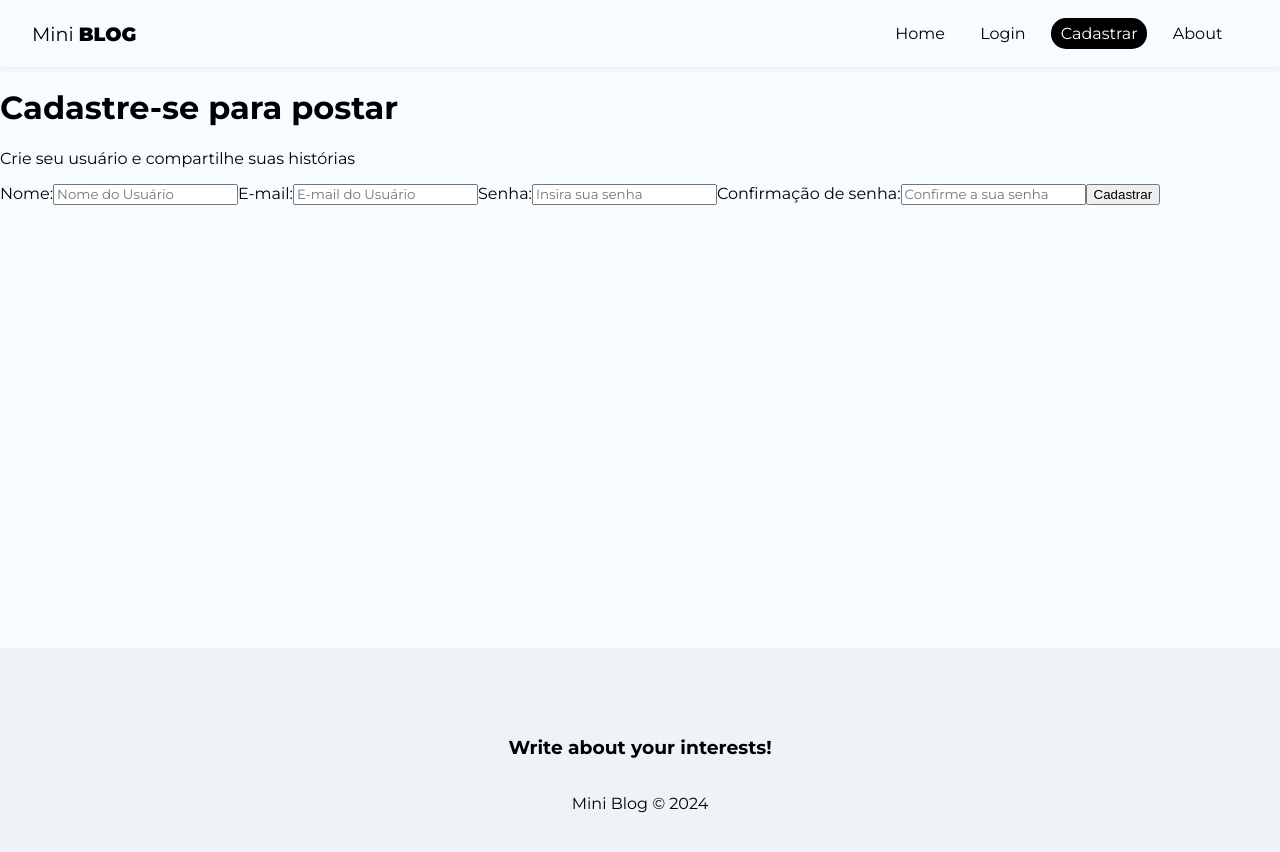
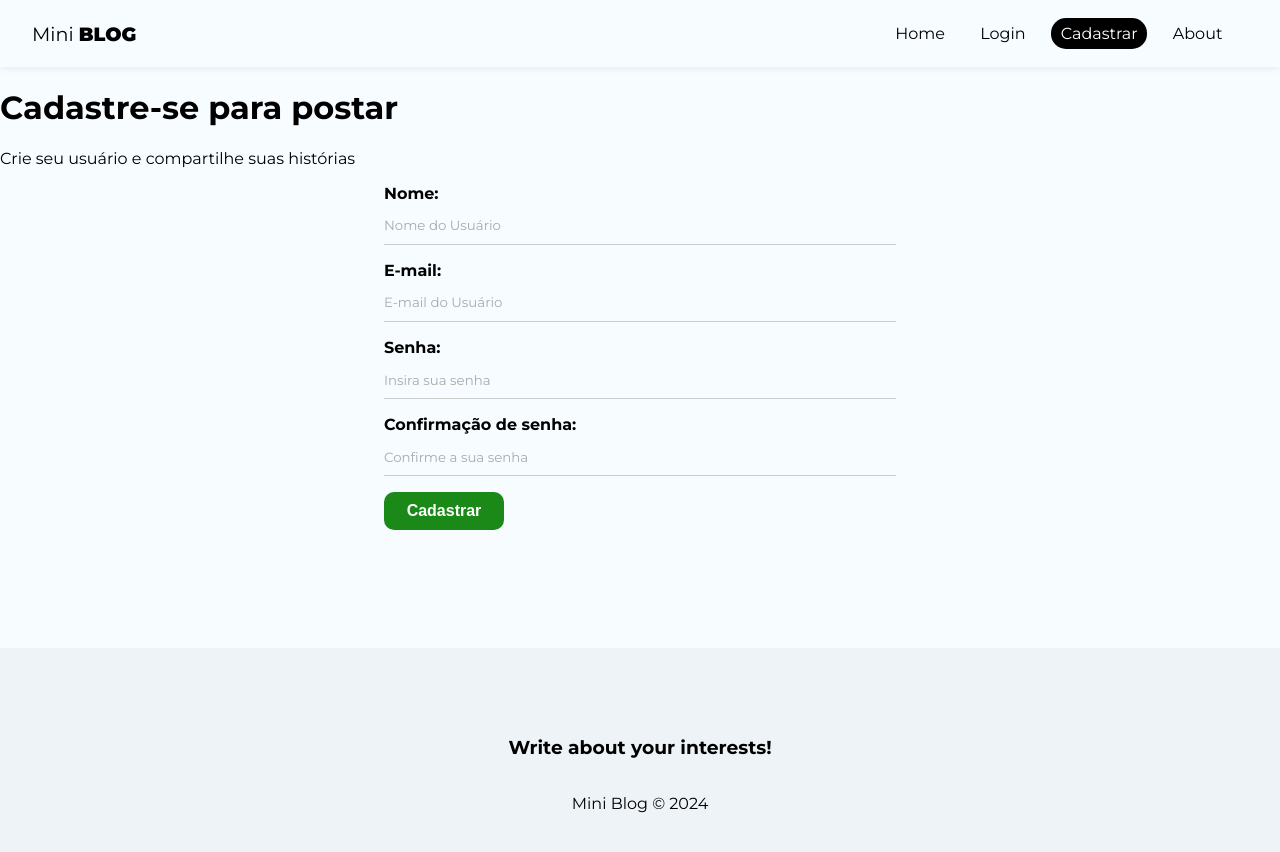
Before and after one commit to luigideff/React-MiniBlog, a React (Create React App) app: page /register in a window 1280 px wide. Shown: the top 852 px of the page. Built offline with nearby package versions, Linux system fonts and the light colour scheme.

Commit message:
Added more global CSS

```diff
--- a/src/index.css
+++ b/src/index.css
@@ -38,3 +38,86 @@
   nav button:hover {
     color: #bbb;
   }
+
+  /* form styles */
+form {
+  max-width: 40%;
+  margin: 0 auto;
+}
+
+label {
+  display: flex;
+  flex-direction: column;
+  margin-bottom: 1em;
+}
+
+label span {
+  margin-bottom: 0.3em;
+  font-weight: bold;
+  text-align: left;
+}
+
+input,
+textarea {
+  box-sizing: border-box;
+  border: none;
+  border-bottom: 1px solid #ccc;
+  padding: 0.8em 0em;
+  background-color: transparent;
+}
+
+input::placeholder,
+textarea::placeholder {
+  color: #aaa;
+}
+
+.btn {
+  background-color: #1a8918;
+  color: #fff;
+  text-align: center;
+  cursor: pointer;
+  border-radius: 10px;
+  width: 120px;
+  font-weight: bold;
+  border: none;
+  padding: 10px 15px;
+  font-size: 1em;
+}
+
+.btn.btn-dark {
+  background-color: #000;
+  border-radius: 0;
+}
+
+.btn.btn-outline {
+  background-color: transparent;
+  border-radius: 0;
+  color: #000;
+  border: 1px solid #000;
+  padding: 7px 30px;
+}
+
+.btn:hover {
+  background-color: #0f730c;
+  color: #fff;
+}
+
+.btn.btn-outline:hover {
+  background-color: #000;
+}
+
+.btn.btn-danger:hover {
+  background-color: #dc3545;
+}
+
+button[disabled] {
+  background-color: #aaa;
+}
+
+.container .error {
+  color: #721c24;
+  background-color: #f8d7da;
+  border: 1px solid #f5c6cb;
+  padding: 5px;
+  border-radius: 5px;
+}
```
